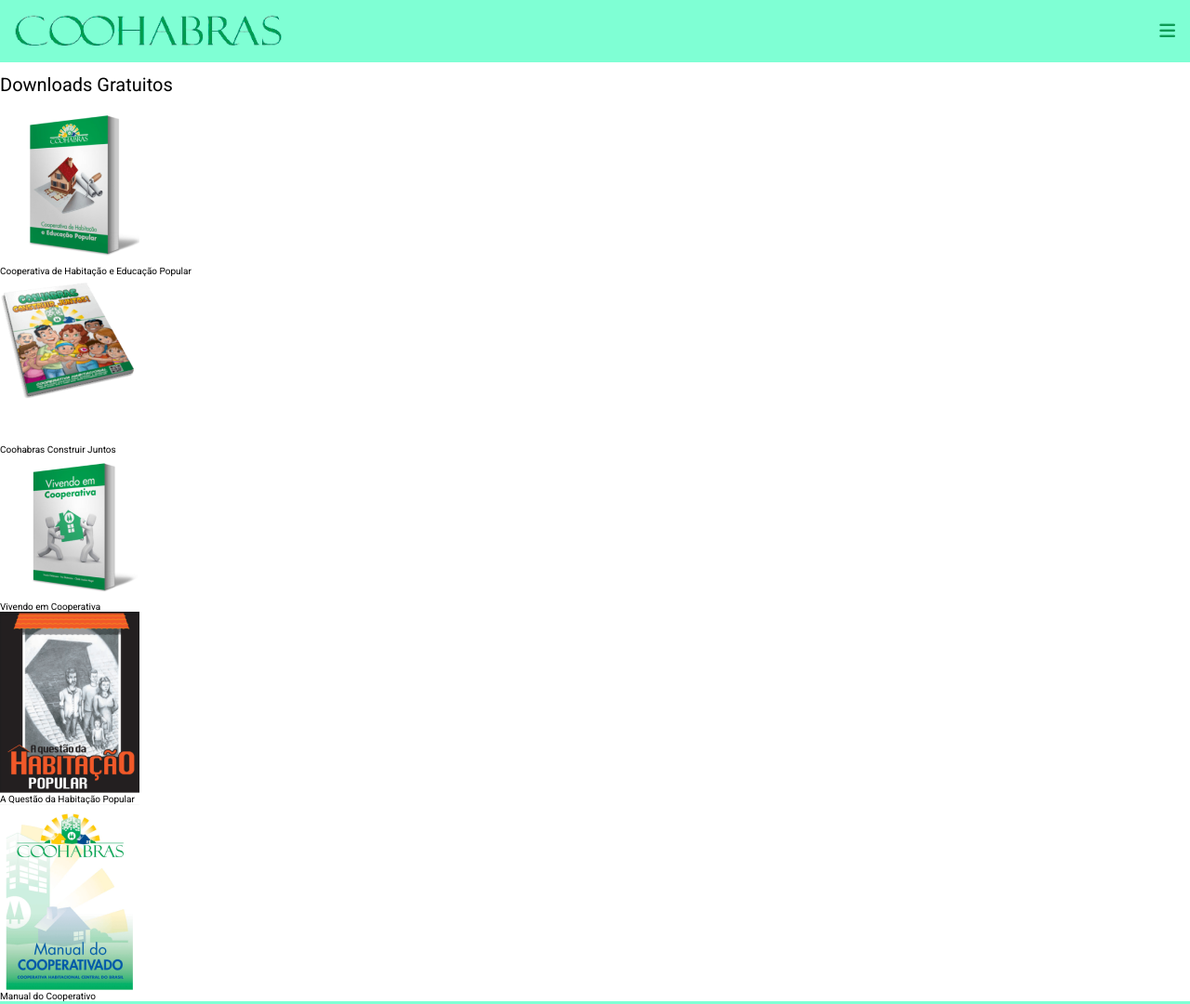
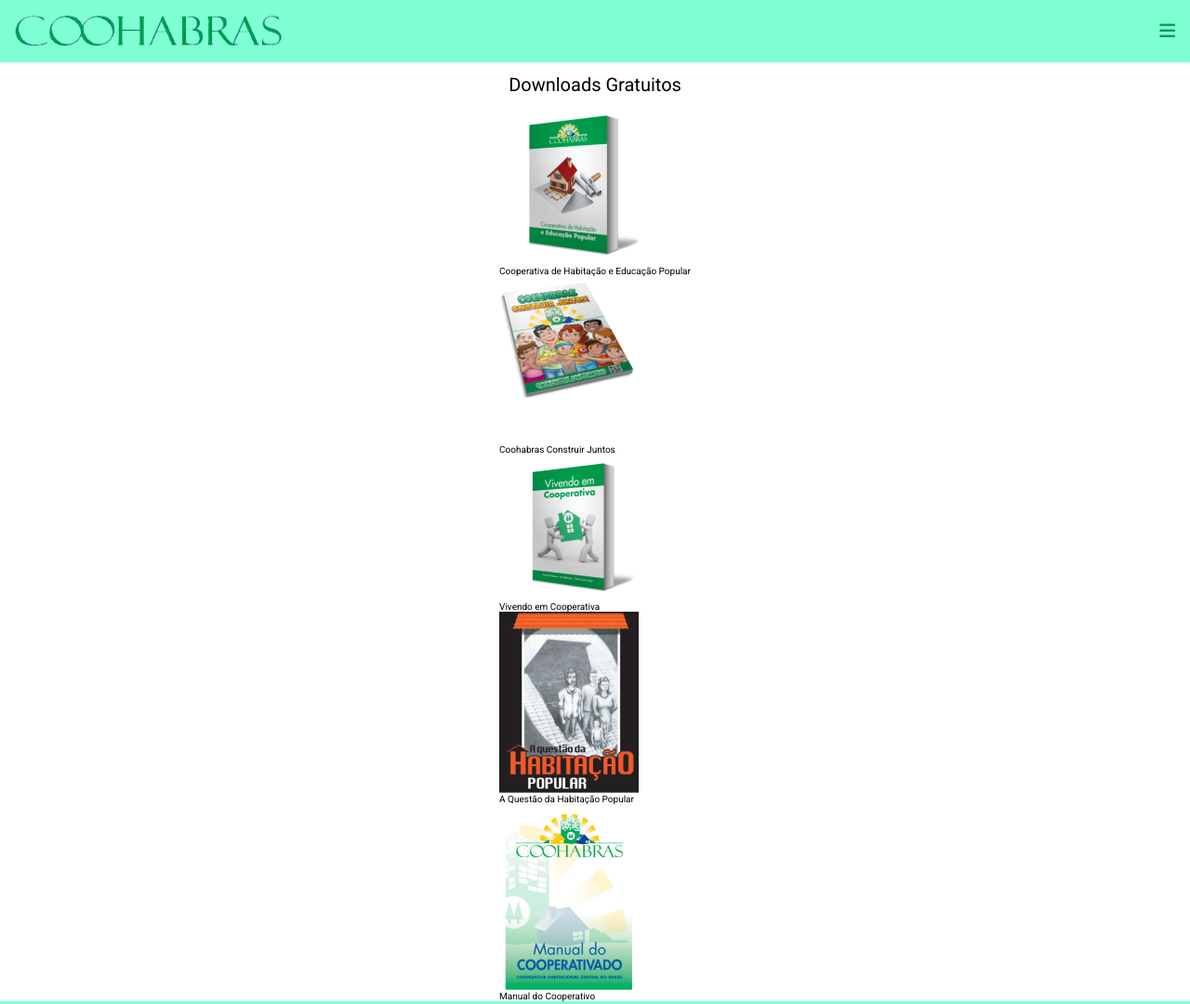
Before and after one commit to natalialuiza/coohabras, a plain HTML site: page assets/pages/downloads.html in a window 1280 px wide. Shown: the top 1080 px of the page at 93% size. Drawn offline with Linux system fonts and the light colour scheme.

Commit message:
link do css e link de img

```diff
--- a/assets/css/dowloads.css
+++ b/assets/css/dowloads.css
@@ -1,9 +1,17 @@
 .box{
     display: flex;
+    justify-content: center;
+    align-items: center;
+    flex-direction: column;
+}
 
-};
+.box__title{
+    text-align: center;
+}
 
-h1{
+.box__postilhas{
     display: flex;
     justify-content: center;
+    /* flex-wrap: wrap; */
+    flex-direction: column;
 }
--- a/assets/pages/downloads.html
+++ b/assets/pages/downloads.html
@@ -7,6 +7,7 @@
     <link rel="stylesheet" href="../css/reset.css" />
     <link rel="stylesheet" href="../css/normalize.css" />
     <link rel="stylesheet" href="../css/style.css" />
+    <link rel="stylesheet" href="../css/dowloads.css"/>
     <script src="https://kit.fontawesome.com/8c100b4e25.js" crossorigin="anonymous"></script>
     <link href="https://fonts.googleapis.com/css2?family=Roboto:ital,wght@0,100;0,300;0,400;0,500;0,700;0,900;1,100;1,300;1,400;1,500;1,700;1,900&display=swap" rel="stylesheet">
   </head>
@@ -47,8 +48,10 @@
         <h1 class="box__title">Downloads Gratuitos</h1>
         <div class="box__postilhas">
           <div class="postilha__card">
-            <img  href="https://drive.google.com/file/d/1CvfEBD1DLPwjAplg3Jdm5OO-uUgeK3sB/view" class="postilha__img" src="../img/download/01.png" alt="">
+            <a href="https://drive.google.com/file/d/1CvfEBD1DLPwjAplg3Jdm5OO-uUgeK3sB/view">
+            <img class="postilha__img" src="../img/download/01.png" alt="">
             <h2 class="postilha__titulo">Cooperativa de Habitação e Educação Popular</h2>
+          </a>
           </div>
           <div class="postilha__card">
             <img href="#" class="postilha__img" src="../img/download/02.png" alt="">
```
